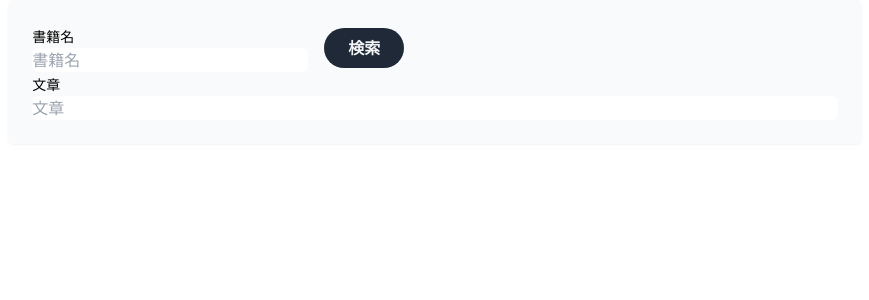
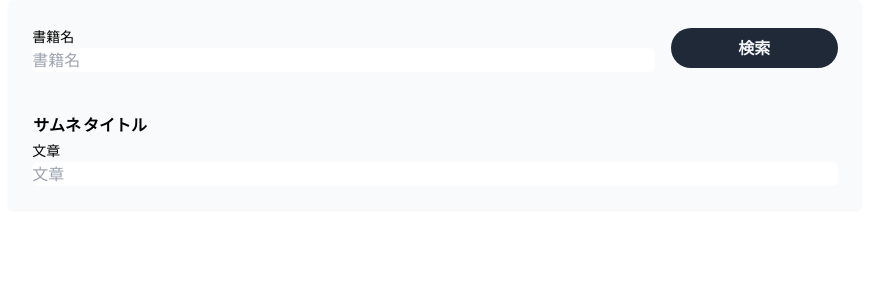
Before and after one commit to marjunstudio/books_share_front, a Next.js app: page /review in a window 1280 px wide. Shown: the top 300 px of the page, without its empty margins (205-1074 px from the left). Built offline with nearby package versions, Linux system fonts and the light colour scheme.

Commit message:
feat:書籍情報をstateで保持

```diff
--- /dev/null
+++ b/src/components/BookResult.tsx
@@ -0,0 +1,39 @@
+import React, { useState } from "react";
+
+// TODO:型定義ファイルに移行する
+interface BookResultProps {
+    book: {
+        volumeInfo: {
+            title: string;
+            description: string;
+            imageLinks?: {
+                smallThumbnail?: string;
+            };
+            publishedDate: string;
+            pageCount: number;
+        };
+    };
+    onBookClick: (title: string) => void;
+}
+
+const BookResult: React.FC<BookResultProps> = ({ book, onBookClick }) => {
+    return (
+        <tr
+            onClick={() => onBookClick({ id: book.id, title: book.volumeInfo.title, description: book.volumeInfo.description, published_date: book.volumeInfo.publishedDate, page_count: book.volumeInfo.pageCount })}
+            className="cursor-pointer hover:bg-gray-100"
+        >
+        <td>
+            {book.volumeInfo.imageLinks?.smallThumbnail && (
+            <img
+                src={book.volumeInfo.imageLinks.smallThumbnail}
+                alt={book.volumeInfo.title}
+                className="mb-2 size-11/12"
+            />
+            )}
+        </td>
+        <td>{book.volumeInfo.title}</td>
+        </tr>
+    );
+    };
+
+export default BookResult
--- a/src/features/ReviewForm/index.tsx
+++ b/src/features/ReviewForm/index.tsx
@@ -1,9 +1,12 @@
 "use client";
 
+import BookResult from "@/components/BookResult";
 import React, { useState } from "react";
 
 const ReviewForm: React.FC = () => {
 	const [inputValue, setInputValue] = useState("");
+	const [books, setBooks] = useState([]);
+	const [selectedBook, setSelectedBook] = useState<{ id: string; title: string; description?: string } | null>(null);
 
 	const handleInputChange = (e: React.ChangeEvent<HTMLInputElement>) => {
 		setInputValue(e.target.value);
@@ -22,6 +25,7 @@ const ReviewForm: React.FC = () => {
 
 			const data = await response.json();
 			console.log('Server response:', data);
+			setBooks(data.items);
 		} catch (error) {
 			console.error('Error:', error);
 		}
@@ -32,29 +36,55 @@ const ReviewForm: React.FC = () => {
 		handleButtonClick(inputValue);
 	};
 
+	const handleBookClick = (book: { id: string; title: string; description?: string }) => {
+		setSelectedBook(book);
+		setInputValue(book.title);
+		console.log(selectedBook);
+
+	};
+
+
 return (
 	<form className="w-2/3 mx-auto space-y-12">
 		<fieldset className="p-6 rounded-md shadow-sm bg-gray-50">
-			<div className="flex items-center">
-				<div>
+			<div className="flex items-center mb-10">
+				<div className="w-full">
 					<label htmlFor="book" className="text-sm">書籍名</label>
 					<input
 					id="book"
 					type="text"
 					placeholder="書籍名"
+					value={inputValue}
 					className="w-full rounded-md focus:ring focus:ring-opacity-75 text-gray-900 focus:ring-violet-600 border-gray-300"
 					onChange={handleInputChange}
 					/>
 				</div>
-				<div>
 				<button
 					onClick={handleClick}
 					type="button"
-						className="ml-4 px-6 py-2 font-semibold rounded-full bg-gray-800 text-gray-100"
+					className="size-1/4 ml-4 px-6 py-2 font-semibold rounded-full bg-gray-800 text-gray-100"
 				>
 				検索
 				</button>
+
 			</div>
+			<div>
+				<table className="table">
+				<thead>
+				<tr>
+					<th>サムネ</th>
+					<th>タイトル</th>
+				</tr>
+				</thead>
+				<tbody>
+				{books.map((book, index) => (
+					<BookResult key={index} book={book} onBookClick={handleBookClick} />
+				))}
+				</tbody>
+			</table>
+			</div>
+			<div className="overflow-x-auto">
+
 			</div>
 			<div className="col-span-full sm:col-span-3">
 				<label htmlFor="content" className="text-sm">文章</label>
```
Lines whose indentation alone changed are shown as unchanged.
